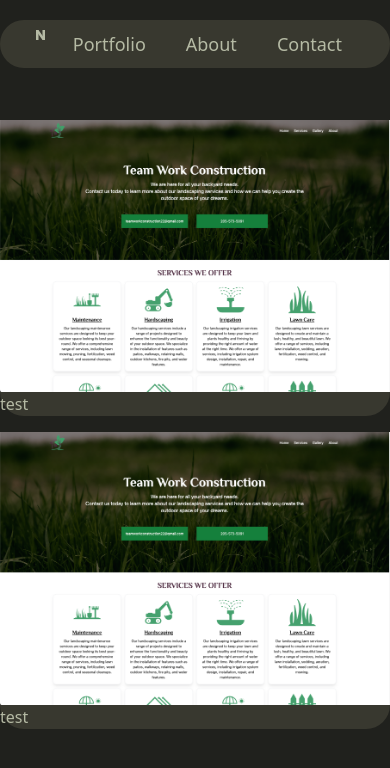
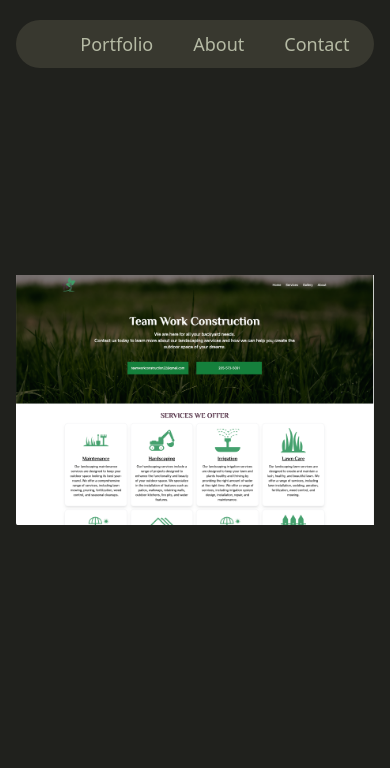
Before and after one commit to nicholsk18/karsonnichols.com, a React (Vite) app: page /portfolio in a window 390 px wide. Shown: the top 768 px of the page. Built offline with nearby package versions, Linux system fonts and the light colour scheme.

Commit message:
updated portfolio page

```diff
--- a/src/App.jsx
+++ b/src/App.jsx
@@ -11,7 +11,7 @@ function App() {
 
   return (
     <>
-      <div className="container mx-auto h-screen pt-5 overflow-hidden">
+      <div className="w-11/12 md:container mx-auto h-screen pt-5 overflow-hidden">
         <Nav />
 
         <div className="flex flex-row items-center justify-center min-h-full text-light-tan-0 overflow-hidden">
--- a/src/components/Layout.jsx
+++ b/src/components/Layout.jsx
@@ -14,7 +14,7 @@ function Layout () {
             animate='animate'
             exit='exit'
             variants={animations}
-            className="absolute top-20 h-full"
+            className="absolute"
             transition={{ duration: 1 }}
         >
             <Outlet />
--- a/src/pages/Portfolio.jsx
+++ b/src/pages/Portfolio.jsx
@@ -1,16 +1,13 @@
 import teamwork from '../assets/teamwork1.png'
 function Portfolio () {
     return (
-        <div className="container">
+        <div className="w-11/12 md:container mx-auto">
 
-            <div class="grid grid-cols-1 md:grid-cols-2 grid-flow-row gap-4 pt-10">
+            <div className="grid grid-cols-1 md:grid-cols-2 grid-flow-row gap-4 -mt-40">
                 <div className="bg-light-green-0 rounded-3xl">
-                    <img src={teamwork} alt="" />
-                    test
-                </div>
-                <div className="bg-light-green-0 rounded-3xl">
-                    <img src={teamwork} alt="" />
-                    test
+                  <a href='https://teamworkconstructionllc.com/' target='_blank'>
+                    <img src={teamwork} alt="team work construction project image rounded-3xl" />
+                  </a>
                 </div>
             </div>
         </div>
```
